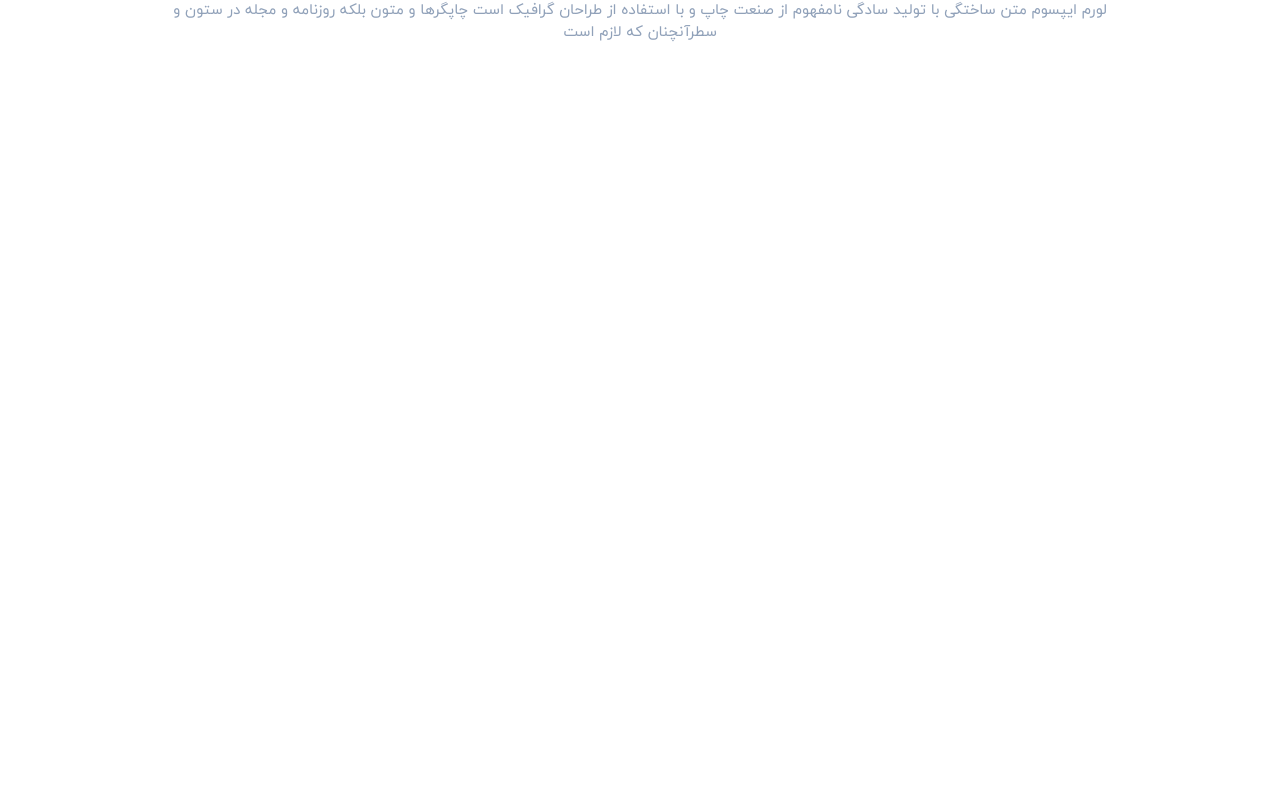
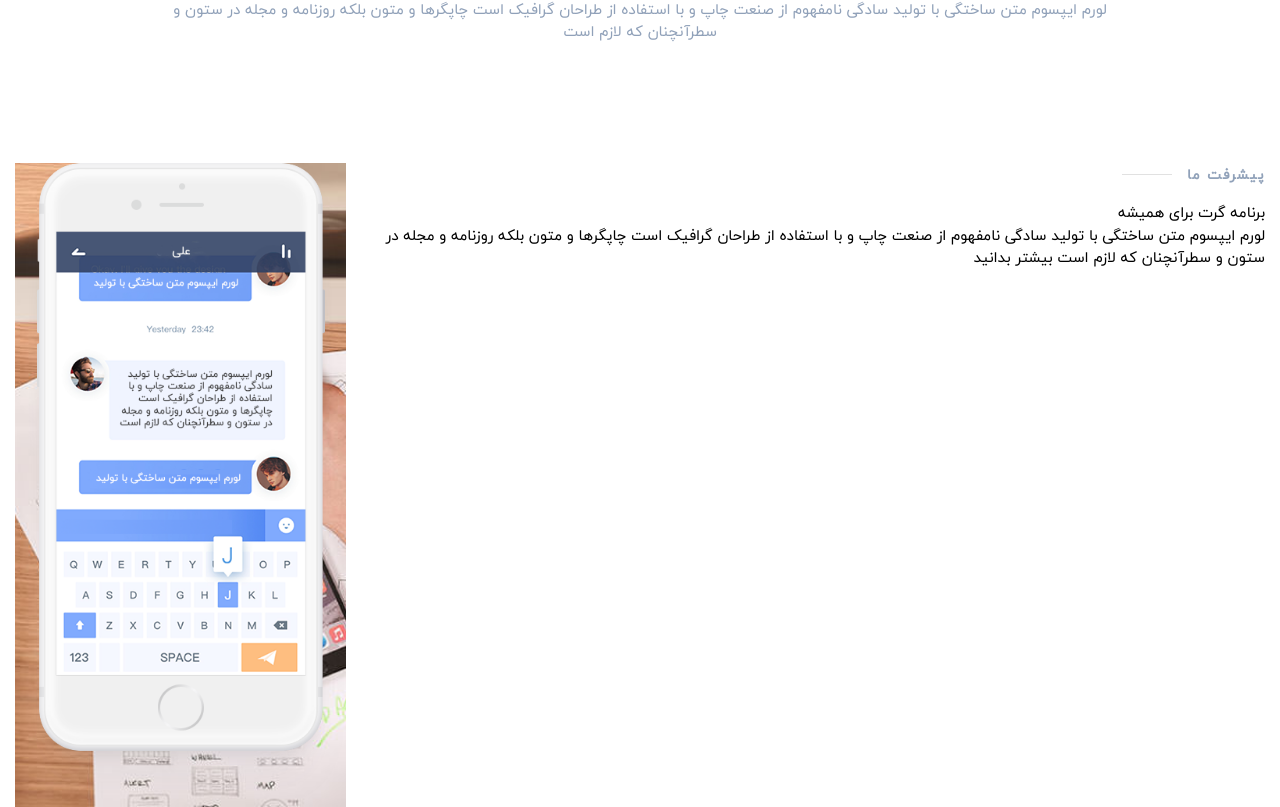
Before and after one commit to hossein1075/app-you, a React (Vite) app: page / in a window 1280 px wide. Shown: the part 1142-1949 px from the top of the page. Before the commit the page ends 1305 px from the top, so only its background shows below. Built offline with nearby package versions, Linux system fonts and the light colour scheme.

Commit message:
add html section progress

```diff
--- a/src/Components/main/halfTitle/halfTitle.jsx
+++ b/src/Components/main/halfTitle/halfTitle.jsx
@@ -1,11 +1,11 @@
 import React from 'react'
 import './halfTitle.css'
 
-function HalfTitle() {
+function HalfTitle(props) {
   return (
     <>
      <h5 className='title_sec2 relative inline-block tracking-[1.5px] font-semibold text-sm/[1.4rem] text-slate-400 mb-3.75'>
-        پیشرفت ما
+       {props.text}
     </h5>
     </>
   )
--- a/src/Components/main/main.jsx
+++ b/src/Components/main/main.jsx
@@ -1,11 +1,13 @@
 import React from 'react'
 import About from './section1/about'
+import Progress from './section2/progress'
 import HalfTitle from './halfTitle/halfTitle'
 function Main() {
   return (
     <>
     <main className=''>
     <About/>
+    <Progress/>
     </main>
     </>
   )
--- /dev/null
+++ b/src/Components/main/section2/progress.jsx
@@ -0,0 +1,31 @@
+import React from 'react'
+import HalfTitle from '../halfTitle/halfTitle'
+import Info from '../info'
+
+function Progress() {
+    return (
+        <>
+            <section>
+                <div className="container">
+                    <div className='flex items-center-center'>
+                        <div>
+                        <HalfTitle text={Info[1].text}/>
+                        <h3>برنامه گرت برای همیشه</h3>
+                        <p>
+                            لورم ایپسوم متن ساختگی با تولید سادگی نامفهوم از صنعت چاپ و با استفاده از طراحان گرافیک است چاپگرها و متون بلکه روزنامه و مجله در ستون و سطرآنچنان که لازم است
+                            بیشتر بدانید
+                        </p>
+                    </div>
+                    <div className='bg-progress'>
+                        <div>
+                            <img src="/public/images/progress-phone.png" alt="progress" />
+                        </div>
+                    </div>
+                    </div>
+                </div>
+            </section>
+        </>
+    )
+}
+
+export default Progress
--- a/src/index.css
+++ b/src/index.css
@@ -59,3 +59,9 @@
   background-position: center;
   background-repeat: no-repeat;
 }
+.bg-progress {
+    background-image: url('/public/images/progress-bg.jpg');
+    background-size: cover;
+    background-position: center;
+    background-repeat: no-repeat;
+}
```
Also changed, not shown: public/images/progress-bg.jpg (added), public/images/progress-phone.png (added).
